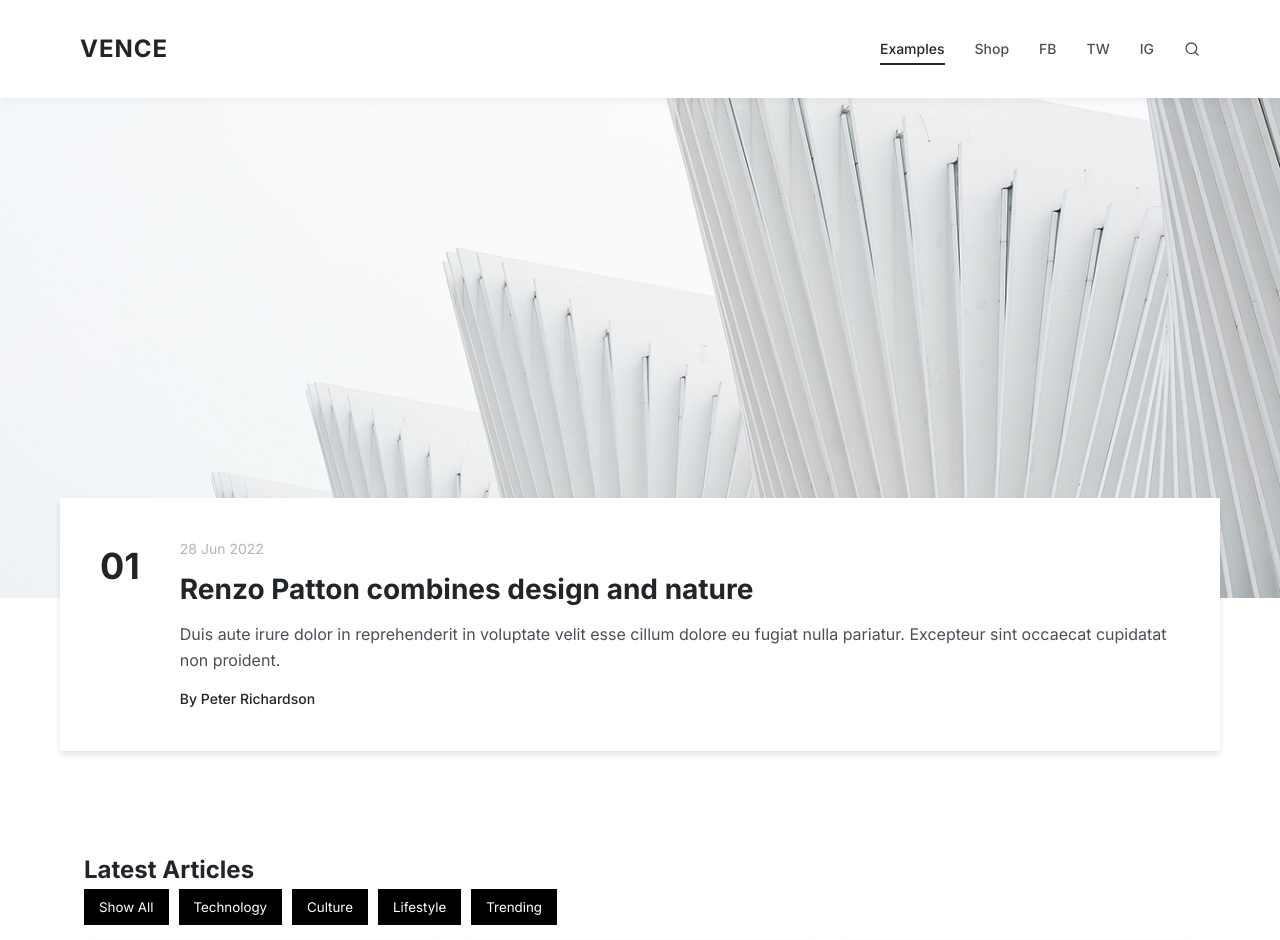
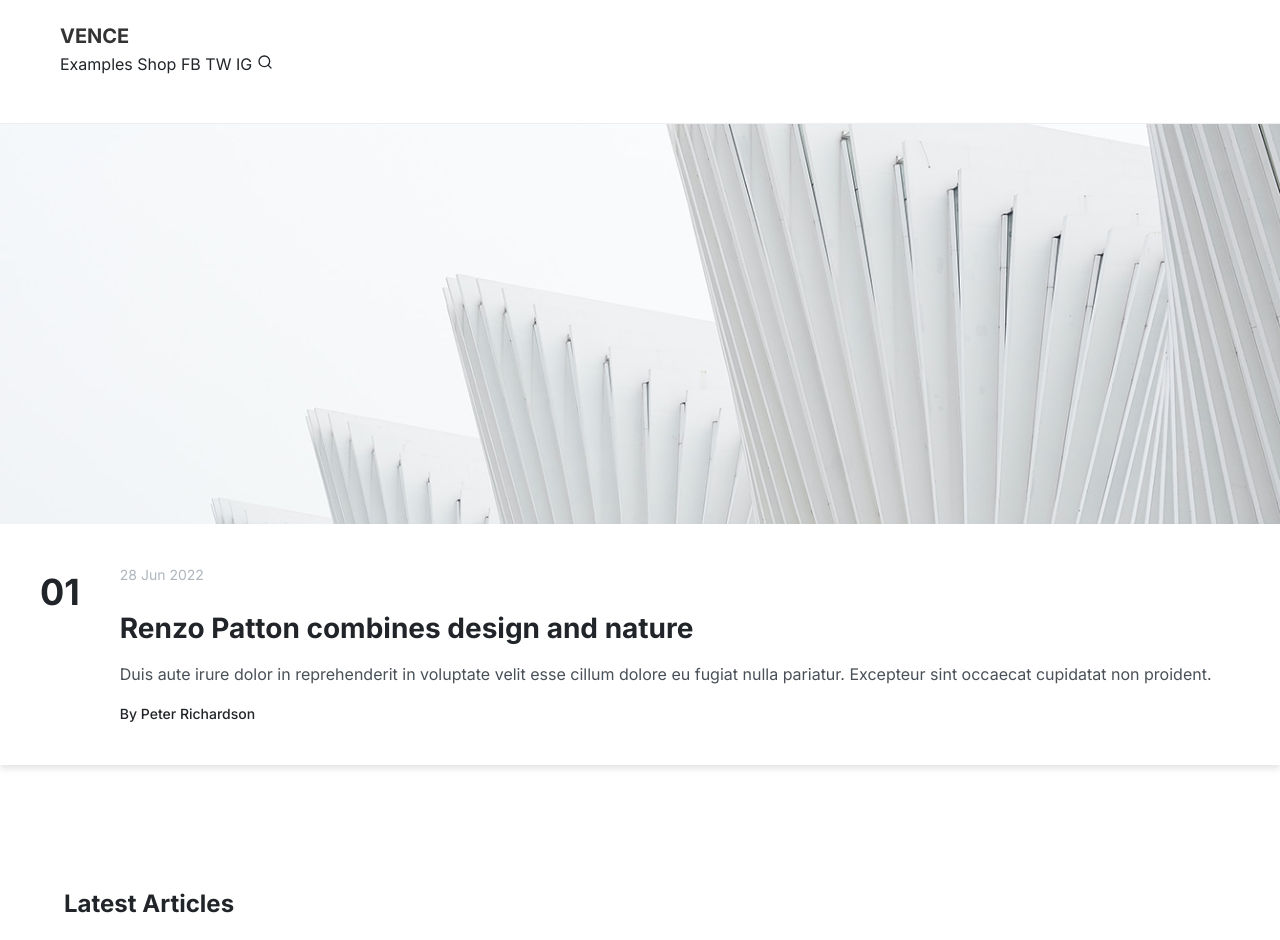
Before and after one commit to KrizPay-Project/blogs_1st_page, a plain HTML site: page index.html in a window 1280 px wide. Shown: the top 940 px of the page. Drawn offline with Linux system fonts and the light colour scheme.

Commit message:
Update style.css

```diff
--- a/style.css
+++ b/style.css
@@ -1,8 +1,3 @@
-*,*::before,*::after {
-    margin: 0;
-    padding: 0;
-    box-sizing: border-box;
-  }
 
 :root {
   --color-primary: #212529;
@@ -24,6 +19,9 @@
   background-color: #ffffff;
   font-size: 16px;
   overflow-x: hidden;
+  margin: 0;
+  padding: 0;
+  box-sizing: border-box;
 }
 
 img {
@@ -37,103 +35,42 @@
   color: inherit;
   transition: var(--transition);
 }
+
 button {
   cursor: pointer;
   border: none;
   background: none;
+  color: #000000;
   font-family: inherit;
   transition: var(--transition);
 }
 
-  .container {
-    width: 100%;
-    max-width: 1200px;
-    margin: 0 auto;
-    padding: 0 20px;
-  }
-
-  .header {
-    background-color: #fff;
-    padding: 20px 0;
-    position: sticky;
-    top: 0;
-    z-index: 100;
-    box-shadow: 0 2px 10px rgba(0, 0, 0, 0.05);
-  }
-
-  .navbar {
+header {
   display: flex;
+  justify-content: space-between;
   align-items: center;
-    background-color: white;
-    justify-content: space-between;
-    padding: 10px 20px;
-    width: 100%;
+  padding: 20px 60px;
+  background: white;
+  border-bottom: 1px solid #eee;
 }
 
 .logo {
-    font-size: 24px;
-    font-weight: 700;
-    letter-spacing: 1px;
-    color: var(--color-primary);
+  font-size: 20px;
+  font-weight: bold;
+  color: #333;
 }
-
-  .logo:hover {
-    opacity: 0.8;
+.social-icons {
+  display: flex;
+  gap: 15px;
 }
-
-  .nav-links {
-    display: flex;
-    gap: 30px;
-    align-items: center;
+.social-icons a {
+  text-decoration: none;
+  color: #000000;
+  font-size: 14px;
+  transition: color 0.3s ease;
 }
-
-  .nav-link {
-    font-size: 14px;
-    font-weight: 500;
-    color: var(--color-secondary);
-    position: relative;
-  }
-
-  .nav-link:hover,
-  .nav-link.active {
-    color: var(--color-primary);
-  }
-
-  .nav-link::after {
-    content: "";
-    position: absolute;
-    bottom: -5px;
-    left: 0;
-    width: 0;
-    height: 2px;
-    background-color: var(--color-primary);
-    transition: var(--transition);
-  }
-
-  .nav-link:hover::after,
-  .nav-link.active::after {
-    width: 100%;
-  }
-
-  .search-icon {
-    display: flex;
-    align-items: center;
-    justify-content: center;
-  }
-
-  .mobile-menu-btn {
-    display: none;
-    flex-direction: column;
-    gap: 5px;
-    width: 30px;
-    height: 20px;
-  }
-
-  .mobile-menu-btn span {
-    width: 100%;
-    height: 2px;
-    background-color: var(--color-primary);
-    transition: var(--transition);
+.social-icons a:hover {
+  color: rgb(7, 11, 248);
 }
 
 .hero {
@@ -384,6 +321,7 @@
   font-size: 14px;
   opacity: 0.9;
 }
+
 .footer {
   background-color: #fff;
   padding: 40px 0;
@@ -425,14 +363,6 @@
   font-size: 14px;
   color: var(--color-gray);
 }
-  @media (max-width: 768px) {
-    .navbar {
-        width: 100%;
-    }
-}
-
-
-  /* Responsive Styles */
 @media (max-width: 1024px) {
   .hero-image {
     height: 400px;
@@ -455,20 +385,20 @@
     font-size: 24px;
   }
 }
+@media (max-width: 768px) {
+  .navbar {
+    width: 100%;
+  }
 
-  @media (max-width: 768px) {
   .mobile-menu-btn {
     display: flex;
   }
-
   .mobile-menu-btn.active span:nth-child(1) {
     transform: translateY(8px) rotate(45deg);
   }
-
   .mobile-menu-btn.active span:nth-child(2) {
     opacity: 0;
   }
-
   .mobile-menu-btn.active span:nth-child(3) {
     transform: translateY(-8px) rotate(-45deg);
   }
@@ -532,76 +462,7 @@
     gap: 20px;
     text-align: center;
   }
-  }
-  .articles {
-      width: 90%;
-      max-width: 1200px;
-      margin: auto;
-      padding: 20px;
-  }
 
-  h2 {
-      text-align: left;
-  }
-
-  .filter-options {
-      display: flex;
-      gap: 10px;
-      margin-bottom: 20px;
-  }
-
-  button {
-      padding: 10px 15px;
-      border: none;
-      background: #000;
-      color: #fff;
-      cursor: pointer;
-      transition: 0.3s;
-  }
-
-  button:hover {
-      background: #444;
-  }
-
-  .article-grid1 {
-      display: grid;
-      grid-template-columns: repeat(auto-fit, minmax(300px, 1fr));
-      gap: 20px;
-  }
-
-  .article-card {
-      background: white;
-      padding: 15px;
-      border-radius: 5px;
-      box-shadow: 0px 0px 10px rgba(0, 0, 0, 0.1);
-      text-align: left;
-  }
-
-  .article-image {
-      width: 100%;
-      height: 200px;
-      object-fit: cover;
-      border-radius: 5px;
-  }
-
-  .date {
-      font-size: 0.9em;
-      color: gray;
-  }
-
-  h3 {
-      font-size: 1.2em;
-      margin: 10px 0;
-  }
-
-  .pagination {
-      display: flex;
-      justify-content: space-between;
-      align-items: center;
-      margin-top: 20px;
-  }
-
-  @media (max-width: 768px) {
   .filter-options {
     flex-wrap: wrap;
   }
@@ -610,7 +471,6 @@
     grid-template-columns: 1fr;
   }
 }
-
 @media (max-width: 576px) {
   .category-filter {
     gap: 15px;
@@ -652,7 +512,66 @@
   }
 }
 
-  /* Animation Effects */
+.articles {
+  width: 90%;
+  max-width: 1200px;
+  margin: auto;
+  padding: 20px;
+}
+
+h2 {
+  text-align: left;
+}
+
+.filter-options {
+  display: flex;
+  gap: 10px;
+  margin-bottom: 20px;
+}
+
+button:hover {
+  background: #ff1e00;
+}
+
+.article-grid1 {
+  display: grid;
+  grid-template-columns: repeat(auto-fit, minmax(300px, 1fr));
+  gap: 20px;
+}
+
+.article-card {
+  background: white;
+  padding: 15px;
+  border-radius: 5px;
+  box-shadow: 0px 0px 10px rgba(0, 0, 0, 0.1);
+  text-align: left;
+  animation: fadeIn 0.5s ease forwards;
+}
+
+.article-image {
+  width: 100%;
+  height: 200px;
+  object-fit: cover;
+  border-radius: 5px;
+}
+
+.date {
+  font-size: 0.9em;
+  color: gray;
+}
+
+h3 {
+  font-size: 1.2em;
+  margin: 10px 0;
+}
+
+.pagination {
+  display: flex;
+  justify-content: space-between;
+  align-items: center;
+  margin-top: 20px;
+}
+
 @keyframes fadeIn {
   from {
     opacity: 0;
@@ -670,12 +589,10 @@
   animation: fadeIn 0.5s ease forwards;
 }
 
-  /* Button Hover Effects */
-  .filter-btn:hover{
+.filter-btn:hover {
   transform: translateY(-2px);
 }
 
-  /* Image Hover Effects */
 .article-image::after,
 .pick-image::after,
 .featured-image::after {
```
Lines whose indentation alone changed are shown as unchanged.
